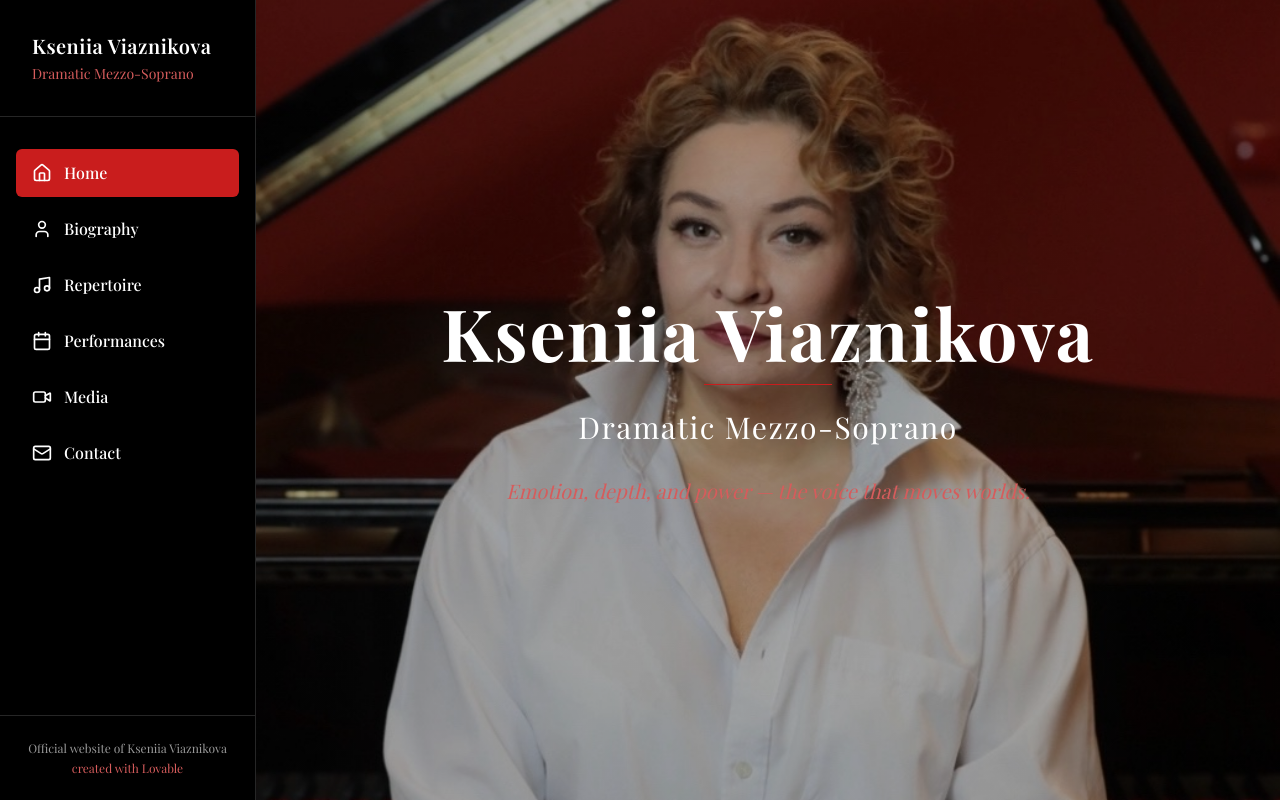
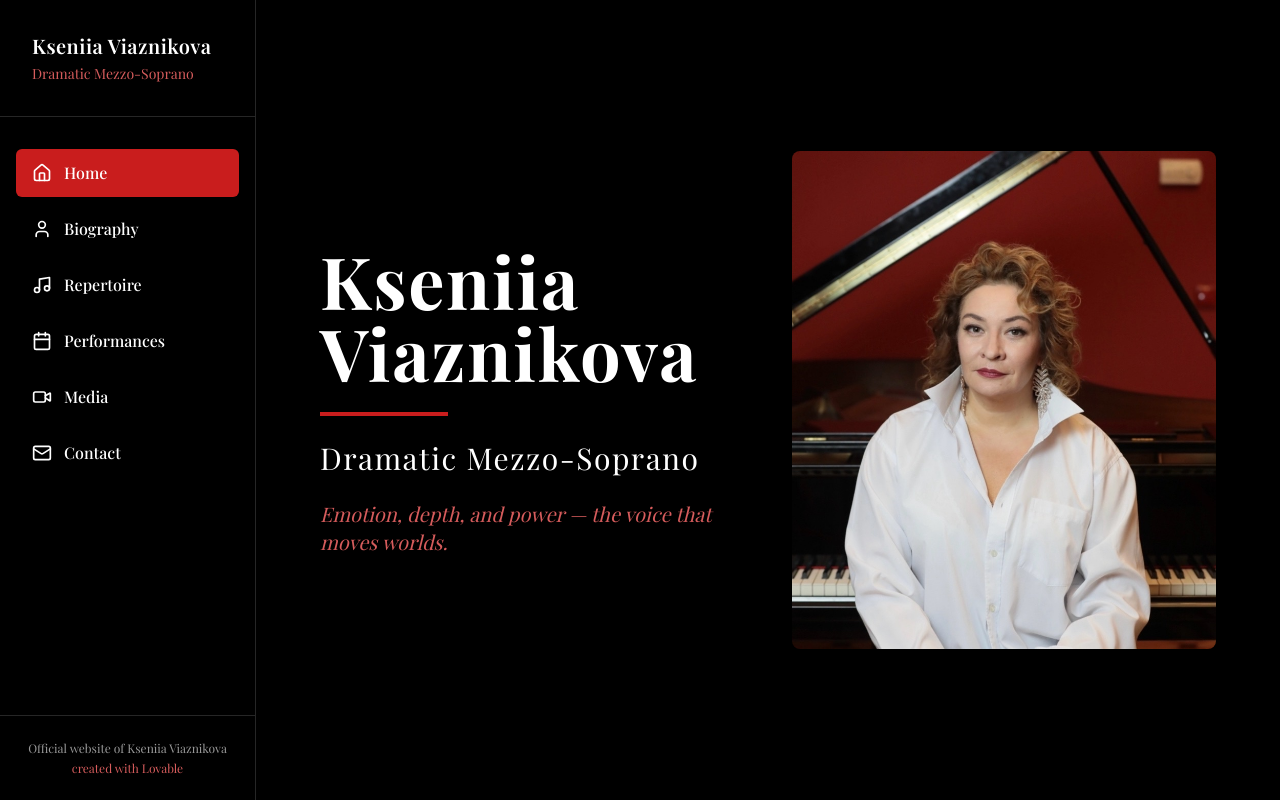
Before and after one commit to enlizabethS/kseniiaviaznikova, a React (Vite) app: page / in a window 1280 px wide. Built offline with nearby package versions, Linux system fonts and the light colour scheme; the HTML template or start-up script is replaced by a standard one; a web font is replaced by a local one.

Commit message:
Refactor home page layout

```diff
--- a/src/pages/Home.tsx
+++ b/src/pages/Home.tsx
@@ -4,25 +4,34 @@ import portraitImage from "@/assets/portrait-main.jpg";
 const Home = () => {
   return (
     <PageTransition>
-      <div className="min-h-screen flex items-center justify-center relative">
-        <div
-          className="absolute inset-0 bg-cover bg-center"
-          style={{
-            backgroundImage: `linear-gradient(rgba(0, 0, 0, 0.3), rgba(0, 0, 0, 0.3)), url(${portraitImage})`,
-          }}
-        />
+      <div className="min-h-screen flex items-center bg-black">
+        <div className="container mx-auto px-8 lg:px-16">
+          <div className="grid grid-cols-1 lg:grid-cols-2 gap-12 items-center">
+            {/* Left side - Text */}
+            <div className="text-white space-y-6">
+              <h1 className="text-5xl md:text-6xl lg:text-7xl font-bold tracking-wide">
+                Kseniia Viaznikova
+              </h1>
+              <div className="h-1 w-32 bg-red" />
+              <h2 className="text-2xl md:text-3xl font-light tracking-wider">
+                Dramatic Mezzo-Soprano
+              </h2>
+              <p className="text-lg md:text-xl italic text-red-muted max-w-xl">
+                Emotion, depth, and power — the voice that moves worlds.
+              </p>
+            </div>
 
-        <div className="relative z-10 text-center text-white px-8">
-          <h1 className="text-6xl md:text-7xl font-bold mb-4 tracking-wide">
-            Kseniia Viaznikova
-          </h1>
-          <div className="h-px w-32 bg-red mx-auto mb-6" />
-          <h2 className="text-2xl md:text-3xl font-light mb-8 tracking-wider">
-            Dramatic Mezzo-Soprano
-          </h2>
-          <p className="text-lg md:text-xl italic text-red-muted max-w-2xl mx-auto">
-            Emotion, depth, and power — the voice that moves worlds.
-          </p>
+            {/* Right side - Photo */}
+            <div className="flex justify-center lg:justify-end">
+              <div className="relative w-full max-w-lg">
+                <img
+                  src={portraitImage}
+                  alt="Kseniia Viaznikova"
+                  className="w-full h-auto rounded-lg shadow-2xl"
+                />
+              </div>
+            </div>
+          </div>
         </div>
       </div>
     </PageTransition>
```
